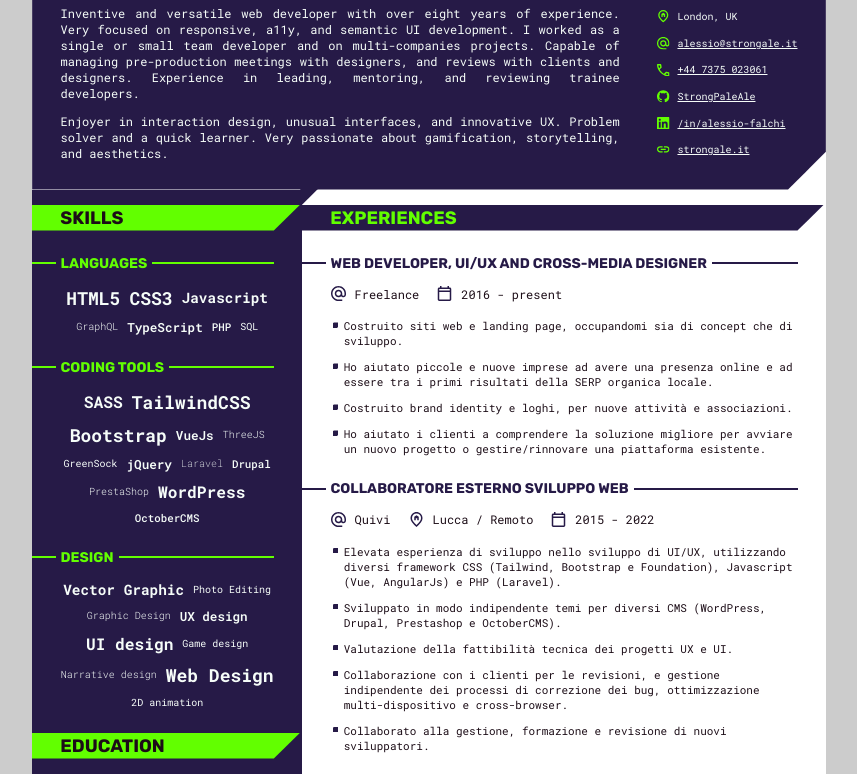
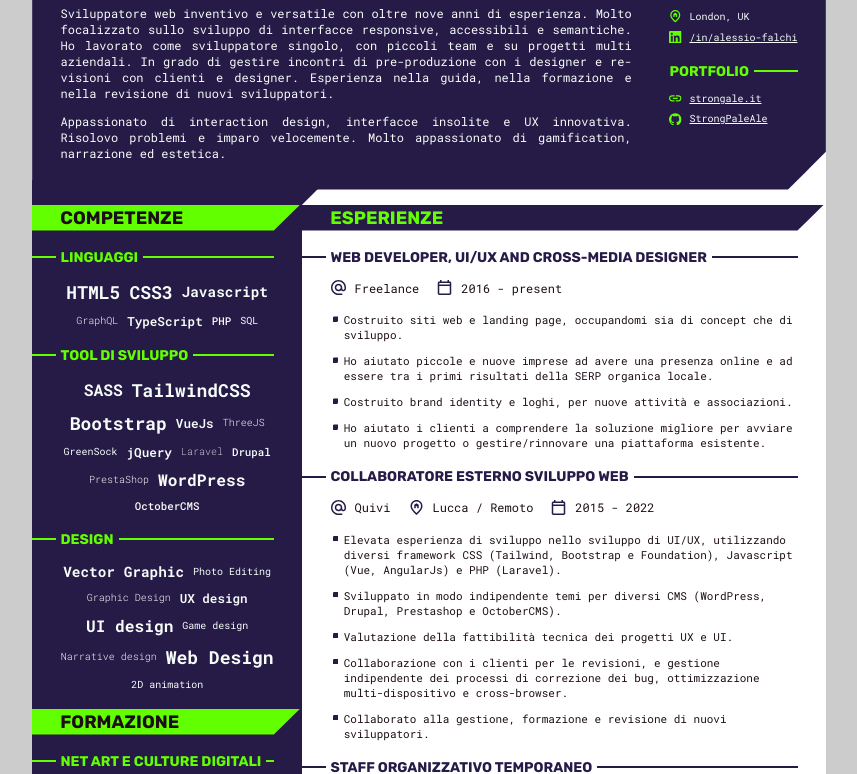
Before and after one commit to StrongPaleAle/stongale-cv, a plain HTML site: page index.html in a window 1280 px wide. Shown: the part 87-861 px from the top of the page, without its empty margins (211-1068 px from the left). Drawn offline with Linux system fonts and the light colour scheme.

Commit message:
Traduzione IT GDPR

```diff
--- a/index.html
+++ b/index.html
@@ -70,7 +70,8 @@
  </head>
  <body>
     <page size="A4">
-        <header class="header">
+
+            <header class="header">
                 <div class="header__top">
                     <h1>Alessio Falchi</h1>
                     <p>Web Developer</p>
@@ -79,10 +80,10 @@
                     <div class="header__about">
                         <h2>About me</h2>
                         <p>
-                            Inventive and versatile web developer with over eight years of experience. Very focused on responsive, a11y, and semantic UI development. I worked as a single or small team developer and on multi-companies projects. Capable of managing pre-production meetings with designers, and reviews with clients and designers. Experience in leading, mentoring, and reviewing trainee developers.
+                            Sviluppatore web inventivo e versatile con oltre nove anni di esperienza. Molto focalizzato sullo sviluppo di interfacce responsive, accessibili e semantiche. Ho lavorato come sviluppatore singolo, con piccoli team e su progetti multi aziendali. In grado di gestire incontri di pre-produzione con i designer e revisioni con clienti e designer. Esperienza nella guida, nella formazione e nella revisione di nuovi sviluppatori.
                         </p>
                         <p>
-                            Enjoyer in interaction design, unusual interfaces, and innovative UX. Problem solver and a quick learner. Very passionate about gamification, storytelling, and aesthetics.
+                            Appassionato di interaction design, interfacce insolite e UX innovativa. Risolovo problemi e imparo velocemente. Molto appassionato di gamification, narrazione ed estetica.
                         </p>
                     </div>
                     <nav class="header__contacts" aria-label="Contacts">
@@ -95,7 +96,7 @@
                                 <span class="list-item__label">Location: </span>
                                 <span class="list-item__value">London, UK</span>
                             </li>
-                            <li class="header__contacts__item list-item">
+                            <!-- <li class="header__contacts__item list-item">
                                 <span class="list-item__icon" aria-hidden="true">
                                     <svg class="icon"><use href="#icon-at" /></svg>
                                 </span>
@@ -112,16 +113,8 @@
                                 <span class="list-item__value">
                                     <a href="tel:+447452 060 06">+44 7375 023061</a>
                                 </span>
-                            </li>
-                            <li class="header__contacts__item list-item">
-                                <span class="list-item__icon" aria-hidden="true">
-                                    <svg class="icon"><use href="#icon-github" /></svg>
-                                </span>
-                                <span class="list-item__label">GitHub: </span>
-                                <span class="list-item__value">
-                                    <a href="https://github.com/StrongPaleAle">StrongPaleAle</a>
-                                </span>
-                            </li>
+                            </li> -->
+
                             <li class="header__contacts__item list-item">
                                 <span class="list-item__icon" aria-hidden="true">
                                     <svg class="icon"><use href="#icon-linkedin" /></svg>
@@ -131,6 +124,9 @@
                                     <a href="https://www.linkedin.com/in/alessio-falchi/" target="_blank">/in/alessio-falchi</a>
                                 </span>
                             </li>
+                            </ul>
+                            <h3><span>Portfolio</span></h3>
+                            <ul>
                             <li class="header__contacts__item">
                                 <span class="list-item__icon" aria-hidden="true">
                                     <svg class="icon"><use href="#icon-link" /></svg>
@@ -138,6 +134,15 @@
                                 <span class="list-item__label">Portfolio: </span>
                                 <span class="list-item__value">
                                     <a href="https://strongale.it/">strongale.it</a>
+                                </span>
+                            </li>
+                            <li class="header__contacts__item list-item">
+                                <span class="list-item__icon" aria-hidden="true">
+                                    <svg class="icon"><use href="#icon-github" /></svg>
+                                </span>
+                                <span class="list-item__label">GitHub: </span>
+                                <span class="list-item__value">
+                                    <a href="https://github.com/StrongPaleAle">StrongPaleAle</a>
                                 </span>
                             </li>
                         </ul>
@@ -149,9 +154,9 @@
         <main class="main-content">
             <aside class="sidebar">
                 <section class="skills">
-                    <h2>Skills</h2>
+                    <h2>Competenze</h2>
                     <article>
-                        <h3><span>Languages</span></h3>
+                        <h3><span>Linguaggi</span></h3>
                         <ul>
                             <li data-rate="10">HTML5</li>
                             <li data-rate="10">CSS3</li>
@@ -164,7 +169,7 @@
                         </ul>
                     </article>
                     <article>
-                        <h3><span>Coding Tools</span></h3>
+                        <h3><span>Tool di sviluppo</span></h3>
                         <ul>
                             <li data-rate="9">SASS</li>
                             <li data-rate="10">TailwindCSS</li>
@@ -196,7 +201,7 @@
                     </article>
                 </section>
                 <section class="education">
-                    <h2>Education</h2>
+                    <h2>Formazione</h2>
                     <article>
                         <h3><span>Net Art e Culture Digitali</span></h3>
                         <p><strong>Diploma di II livello</strong></p>
@@ -212,7 +217,7 @@
                 </section>
             </aside>
             <section class="experiences">
-                <h2>Experiences</h2>
+                <h2>Esperienze</h2>
                 <article>
                     <h3><span>Web Developer, UI/UX and Cross-media designer</span></h3>
                     <ul class="exp-info">
@@ -333,10 +338,11 @@
 
                 </article>
             </section>
+        </main>
 
-        </main>
+
     </page>
-    <svg xmlns="http://www.w3.org/2000/svg" width="" height="">
+    <svg xmlns="http://www.w3.org/2000/svg" width="0" height="0">
         <defs>
             <symbol id="icon-at" viewBox="0 0 24 24">
                 <path d="M12,24c-1.66,0 -3.22,-0.315 -4.68,-0.945c-1.46,-0.63 -2.73,-1.485 -3.81,-2.565c-1.08,-1.08 -1.935,-2.35 -2.565,-3.81c-0.63,-1.46 -0.945,-3.02 -0.945,-4.68c-0,-1.66 0.315,-3.22 0.945,-4.68c0.63,-1.46 1.485,-2.73 2.565,-3.81c1.08,-1.08 2.35,-1.935 3.81,-2.565c1.46,-0.63 3.02,-0.945 4.68,-0.945c1.66,-0 3.22,0.315 4.68,0.945c1.46,0.63 2.73,1.485 3.81,2.565c1.08,1.08 1.935,2.35 2.565,3.81c0.63,1.46 0.945,3.02 0.945,4.68l0,1.74c0,1.18 -0.405,2.185 -1.215,3.015c-0.81,0.83 -1.805,1.245 -2.985,1.245c-0.7,0 -1.36,-0.15 -1.98,-0.45c-0.62,-0.3 -1.14,-0.73 -1.56,-1.29c-0.58,0.58 -1.235,1.015 -1.965,1.305c-0.73,0.29 -1.495,0.435 -2.295,0.435c-1.66,0 -3.075,-0.585 -4.245,-1.755c-1.17,-1.17 -1.755,-2.585 -1.755,-4.245c-0,-1.66 0.585,-3.075 1.755,-4.245c1.17,-1.17 2.585,-1.755 4.245,-1.755c1.66,0 3.075,0.585 4.245,1.755c1.17,1.17 1.755,2.585 1.755,4.245l0,1.74c0,0.52 0.17,0.96 0.51,1.32c0.34,0.36 0.77,0.54 1.29,0.54c0.52,-0 0.95,-0.18 1.29,-0.54c0.34,-0.36 0.51,-0.8 0.51,-1.32l0,-1.74c0,-2.68 -0.93,-4.95 -2.79,-6.81c-1.86,-1.86 -4.13,-2.79 -6.81,-2.79c-2.68,-0 -4.95,0.93 -6.81,2.79c-1.86,1.86 -2.79,4.13 -2.79,6.81c-0,2.68 0.93,4.95 2.79,6.81c1.86,1.86 4.13,2.79 6.81,2.79l6,0l0,2.4l-6,0Zm-0,-8.4c1,0 1.85,-0.35 2.55,-1.05c0.7,-0.7 1.05,-1.55 1.05,-2.55c-0,-1 -0.35,-1.85 -1.05,-2.55c-0.7,-0.7 -1.55,-1.05 -2.55,-1.05c-1,0 -1.85,0.35 -2.55,1.05c-0.7,0.7 -1.05,1.55 -1.05,2.55c0,1 0.35,1.85 1.05,2.55c0.7,0.7 1.55,1.05 2.55,1.05Z"/>
--- a/sass/_components.scss
+++ b/sass/_components.scss
@@ -73,5 +73,5 @@ h3{
     }
 }
 article{
-    margin-block: 2em;
+    margin-block: 1.5em;
 }
--- a/sass/_experiences.scss
+++ b/sass/_experiences.scss
@@ -14,6 +14,15 @@
     h2{
         background-color: var(--bg-medium);
         color: var(--accent-color);
+        &::before{
+            content: "";
+            width: 2px;
+            display: block;
+            height: 100%;
+            left: -1px;
+            top: 0;
+            background-color: var(--bg-medium);
+        }
     }
     h3{
 
--- a/sass/_header.scss
+++ b/sass/_header.scss
@@ -5,6 +5,7 @@
     color: var(--text-negative);
     padding: 0.75cm;
     clip-path: polygon(0 1cm, 1cm 0, 100% 0, 100% calc(100% - 1cm), calc(100% - 1cm) 100%, 0 100%);
+    position: relative;
 
     &__top{
         display: flex;
@@ -21,7 +22,7 @@
         h1{
             text-transform: uppercase;
         }
-        h2{
+        p{
             color: var(--text-negative);
         }
 
@@ -43,12 +44,18 @@
         }
     }
     &__contacts{
+        h3{
+            margin-bottom: 0.5em;
+            &::before{
+                content: none;
+            }
+        }
         ul{
             display: flex;
             flex-direction: column;
-            gap: 0.5em;
+            gap: 0.75em;
             justify-content: space-between;
-            height: 100%;
+
             font-size: 10px;
             padding-block: 5px;
         }
--- a/sass/_page.scss
+++ b/sass/_page.scss
@@ -13,6 +13,9 @@ body {
     font-family: var(--font-text);
     color: var(--text-color);
     font-size: 12px;
+    > svg{
+      display: none;
+    }
   }
 
   a {
@@ -27,6 +30,17 @@ body {
     margin-bottom: 0.5cm;
     display: flex;
     flex-direction: column;
+    position: relative;
+    &::before{
+      content: "";
+      width: 1cm;
+      height: 1cm;
+      background-color: var(--accent-color);
+      position: absolute;
+      left: 0;
+      top:  0;
+
+  }
   }
 
   page[size="A4"] {
--- a/sass/_sidebar.scss
+++ b/sass/_sidebar.scss
@@ -3,8 +3,17 @@
     color: var(--text-negative);
     padding: 0 0.75cm;
     height: 100%;
+    position: relative;
+    &::before{
+        content: "";
+        width: 100%;
+        height: 0.5cm;
+        background-color: var(--bg-medium);
+        position: absolute;
+        left: 0;
+        top:  -0.25cm;
 
-
+    }
 
     ul{
         display: flex;
@@ -23,6 +32,9 @@
         }
     }
     .education{
+        h3{
+            margin-bottom: 0.5em;
+        }
         p + p{
             margin-top: 0.5em;
         }
```
Also changed, not shown: css/index.css, 1 other file.
